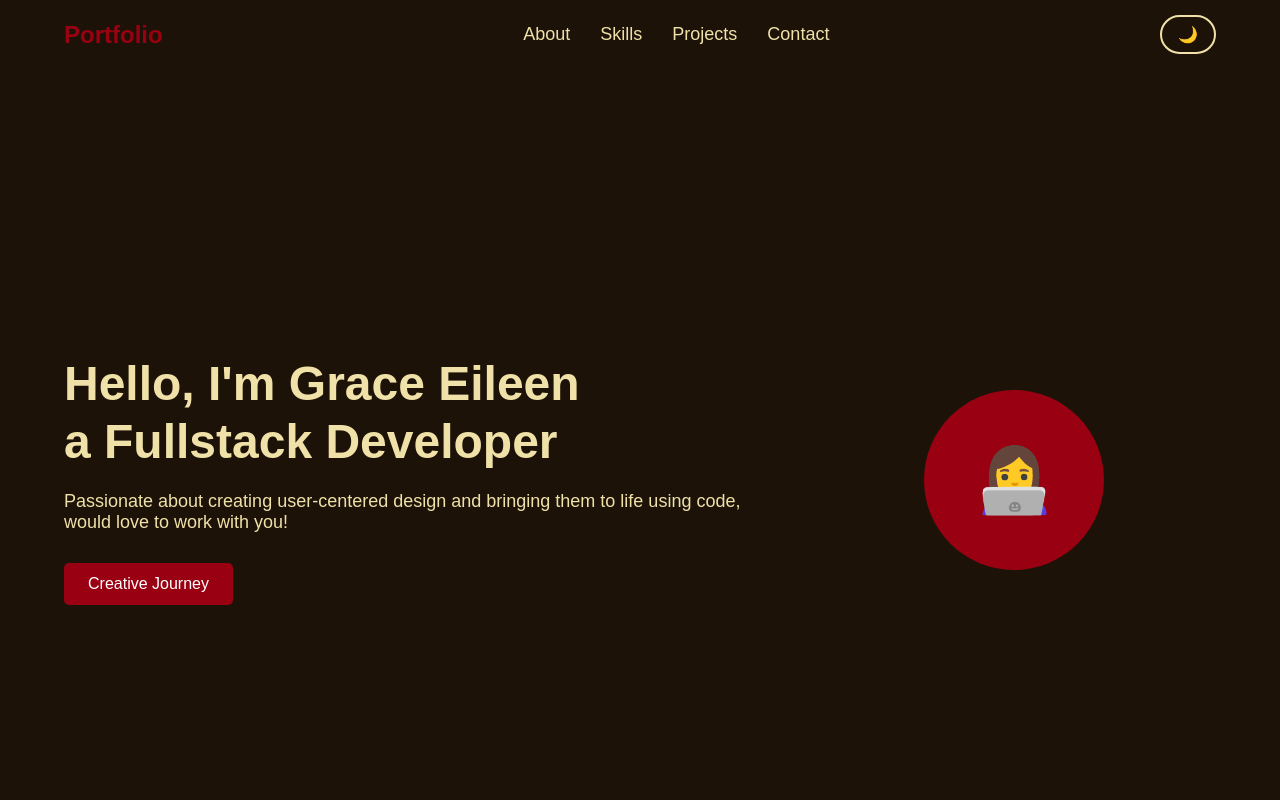
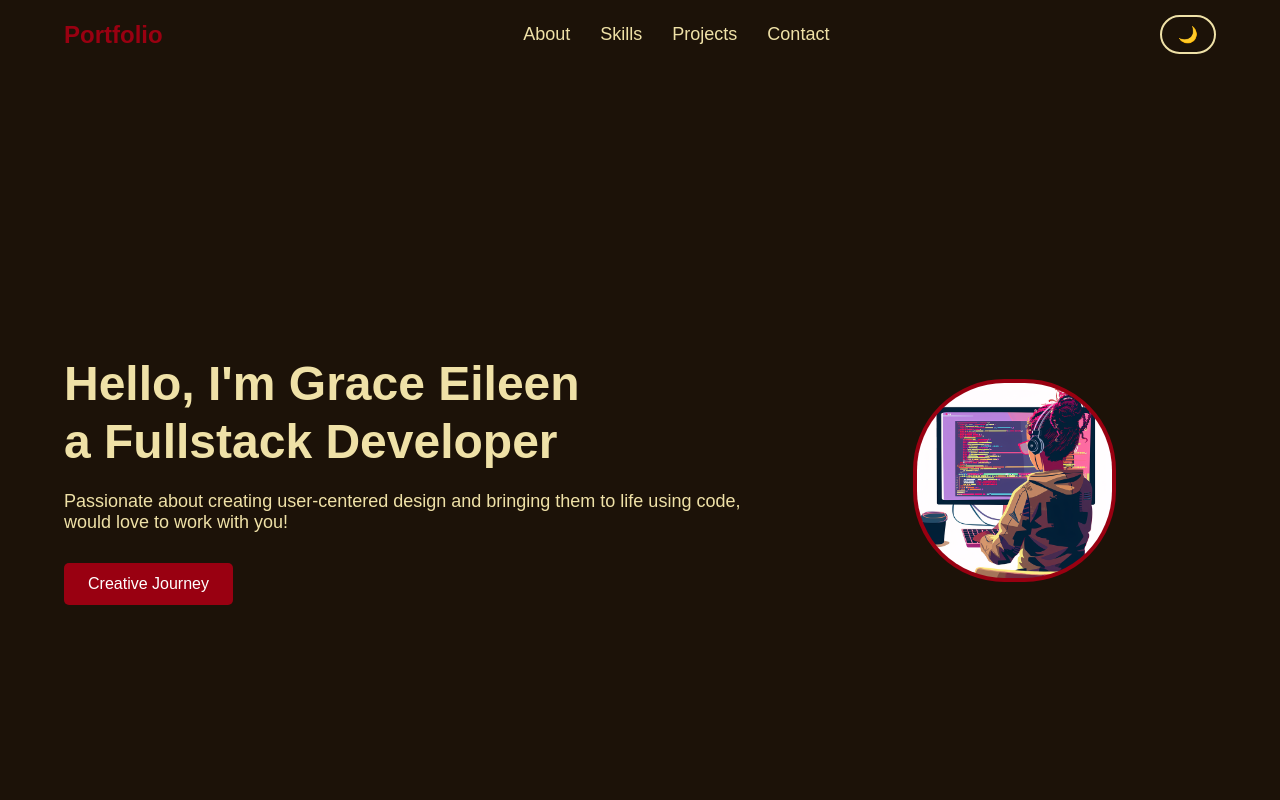
Before and after one commit to Grace-Eileen7/Personal-Website, a plain HTML site: page index.html in a window 1280 px wide. Shown: the top 800 px of the page. Drawn offline with Linux system fonts and the light colour scheme.

Commit message:
Add red border rim to profile image for enhanced styling and changed emoji to image

```diff
--- a/index.html
+++ b/index.html
@@ -40,9 +40,8 @@
                 <a href="#contact" class="cta-button">Creative Journey</a>
             </div>
             <div class="profile-section">
-                <div class="profile-image">
-                    👩‍💻
-                </div>
+                <div class="profile-image"><img src="assests/images/ai-generated-8775232_640.png"
+                        alt="Profile Picture" /></div>
             </div>
         </div>
     </section>
--- a/style.css
+++ b/style.css
@@ -142,10 +142,10 @@ a {
     text-align: center;
 }
 
-.profile-image {
-    width: 180px;
-    height: 180px;
-    border-radius: 50%;
+.profile-image img {
+    width: 195px;
+    height: 195px;
+    border-radius: 45%;
     background: #990011;
     margin: 0 auto;
     display: flex;
@@ -153,6 +153,8 @@ a {
     justify-content: center;
     font-size: 64px;
     color: white;
+    border: 4px solid #990011;
+
 }
 
 /* Skills Section */
```
Also changed, not shown: assests/images/ai-generated-8775232_640.png (added).
